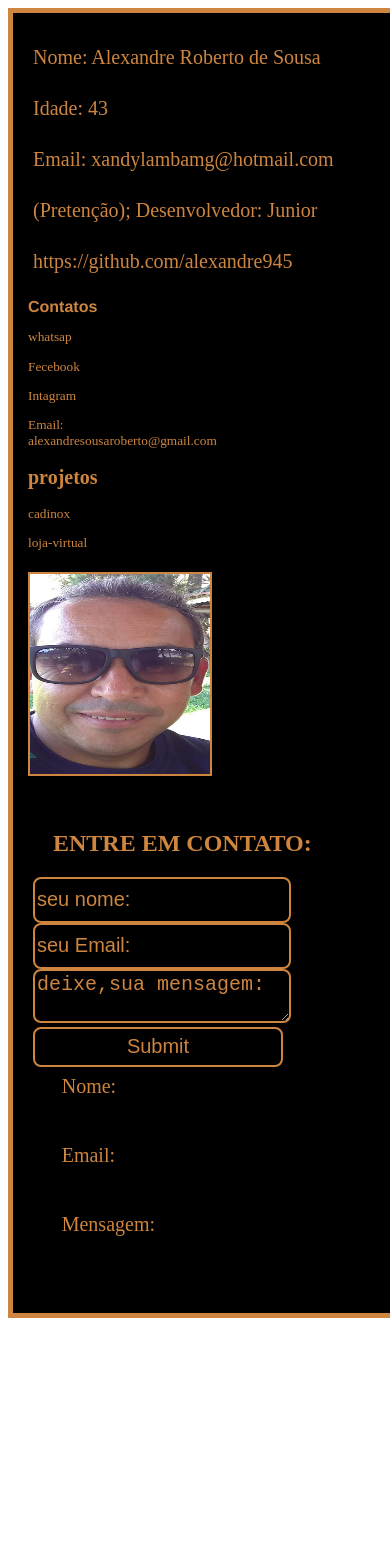
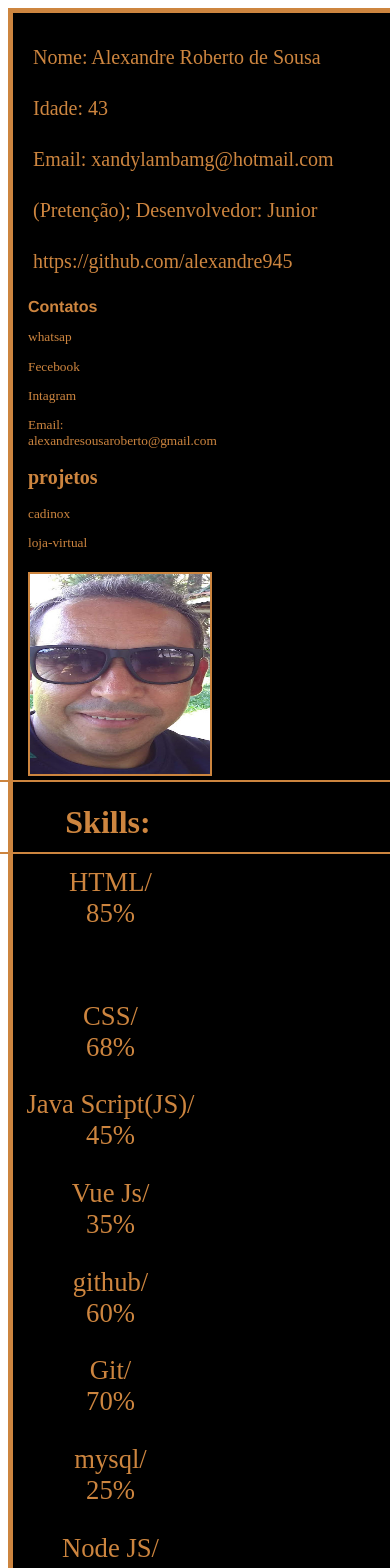
Before and after one commit to alexandre945/projetovue, a Vue app: page / in a window 390 px wide. Shown: the top 1568 px of the page. Before the commit the page ends 1326 px from the top, so only its background shows below. Built offline with nearby package versions, Linux system fonts and the light colour scheme.

Commit message:
resposividade

```diff
--- a/src/App.vue
+++ b/src/App.vue
@@ -42,10 +42,11 @@ img {
  text-align: center;
 
 }
+
 @media (max-width: 600px) {
   #app {
   width: 500px;
-  height: 1300px;
+  height: 1900px;
   }
   img {
     margin-left: 15px;
--- a/src/components/cadastro.vue
+++ b/src/components/cadastro.vue
@@ -69,14 +69,17 @@ export default {
 }
 #formgrup {
      display: flex;
+       color:peru;
+       background-color:black;
+
 }
 h2 {
     color:peru;
     padding-left: 20px;
 }
 input {
-    background-color: black;
-    color:peru;
+     background-color:black;
+     color:peru;
     height: 40px;
     width: 250px;
     border: solid 2px peru;
@@ -99,6 +102,7 @@ textarea {
 }
 #tex {
  color:peru;
+ background-color:black;
 font-size: 15pt;
 margin-top: 90px;
 margin-left: 100px;
@@ -129,11 +133,12 @@ button {
 }
 @media (max-width:600px) {
     #formgrup {
-        margin-top: -100px;
+        margin-top: 800px;
     }
         #tex {
           margin-left: -250px;
             margin-top: 295px;
+            padding: 0px;
 
         }
 }
--- a/src/components/contato.vue
+++ b/src/components/contato.vue
@@ -25,6 +25,7 @@
      margin-left: 950px;
      margin-top: -300px;
      font-size: 15pt;
+    transition:all 0.5s ease;
 
 
    }
--- a/src/components/mainn.vue
+++ b/src/components/mainn.vue
@@ -41,9 +41,11 @@ p {
 }
 @media (max-width: 600px) {
   #stek {
-      display: none;
-      margin-left: 0;
+      /* display: none; */
+      margin-top: -100px;
+      margin-left: -330px;
       height: 70px;
+      display: block;
   }
 }
 </style>
```
